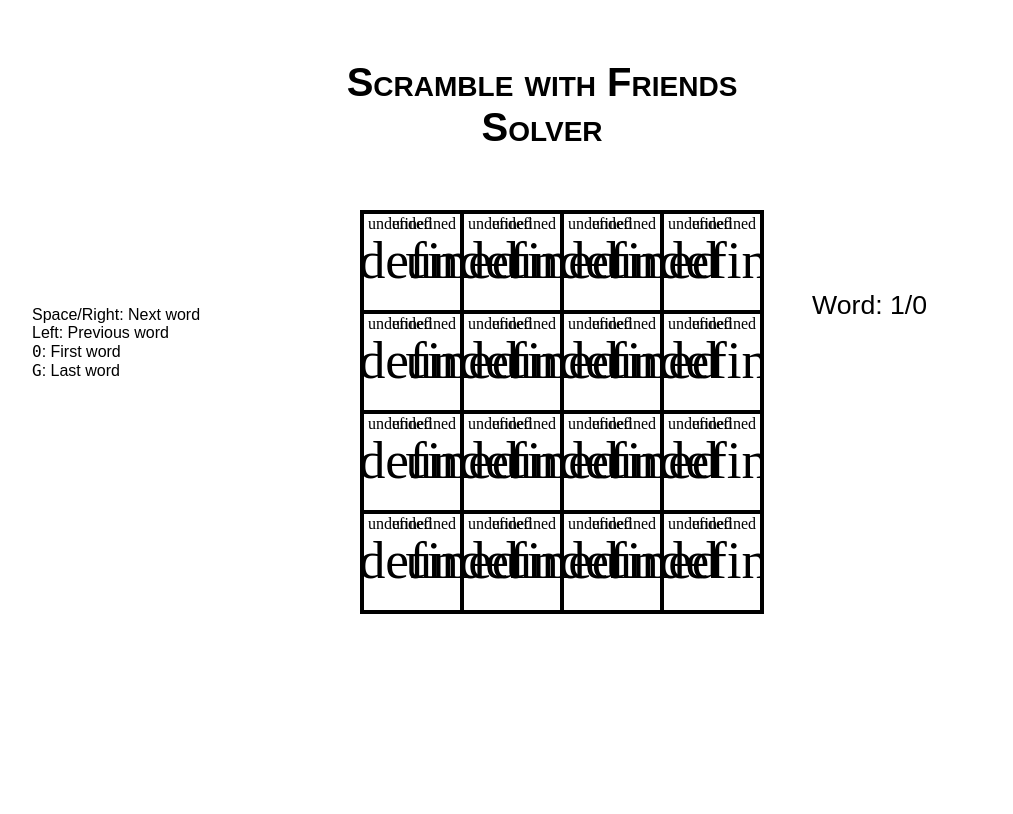
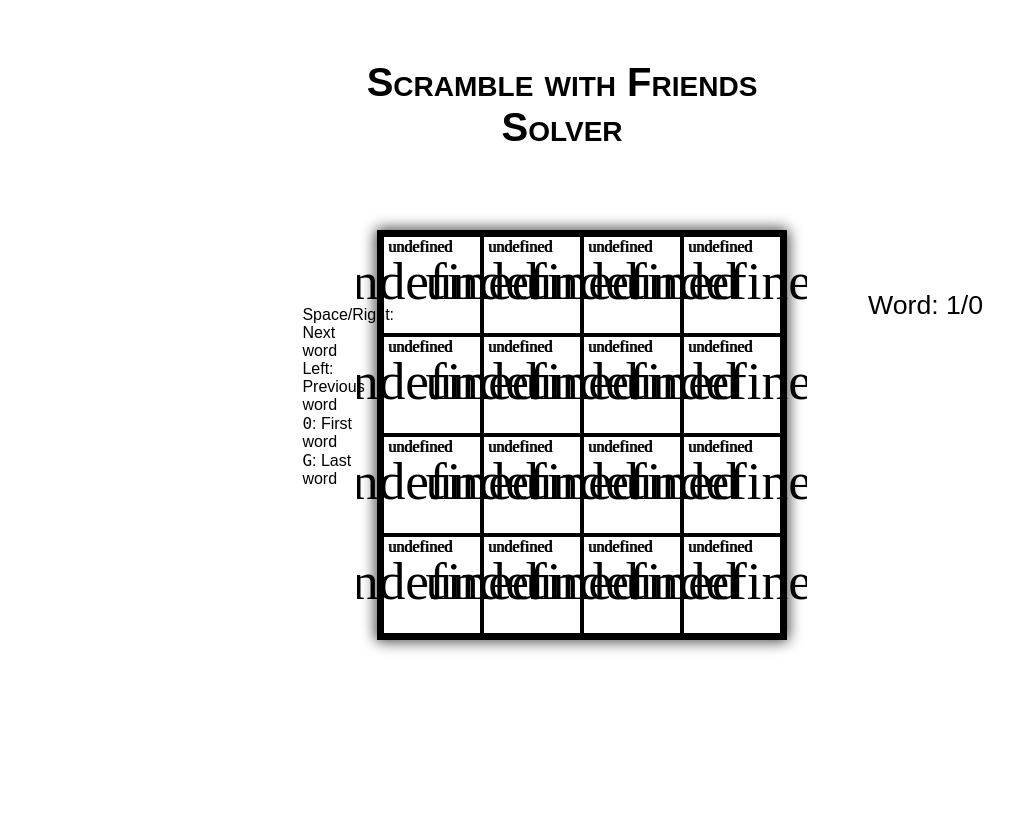
Before and after one commit to buntwo/scramble-solver-webapp, a Flask app: template templates/viewer.html in a window 1280 px wide; the page is wider, and only the part inside the window is pictured. Shown: that part, without its empty margins (78-1091 px from the left). Before the commit the page ends 614 px from the top of that part, so only its background shows below. Run offline with Flask 2, Linux system fonts and the light colour scheme; the template is opened without the code that fills it, so the values that code supplies are empty.

Commit message:
Added drop shadow to viewer

```diff
--- a/static/base.css
+++ b/static/base.css
@@ -1,14 +1,14 @@
 body {
     font-family: Cantarell, Ubuntu, sans-serif;
     margin: 0;
-    padding-left: 400px;    /* LC fullwidth */
-    padding-right: 490px;   /* RC fullwidth + CC padding */
-    min-width: 440px;       /* LC fullwidth + CC padding */
+    padding-left: 30%;    /* LC fullwidth */
+    padding-right: 30%;   /* RC fullwidth + CC padding */
+    min-width: 30%;       /* LC fullwidth + CC padding */
 }
 
 #header, #footer {
-    margin-left: -400px;    /* LC fullwidth */
-    margin-right: -390px;   /* RC fullwidth + CC padding */
+    margin-left: -30%;    /* LC fullwidth */
+    margin-right: -30%;   /* RC fullwidth + CC padding */
 }
 
 .column {
@@ -23,14 +23,14 @@
 }
 
 #left {
-    width: 380px;           /* LC width */
+    width: 30%;           /* LC width */
     padding: 60px 10px 0 10px;        /* LC padding */
-    right: 440px;           /* LC fullwidth + CC padding */
+    right: 30%;           /* LC fullwidth + CC padding */
     margin-left: -100%;
 }
 
 #right {
-    width: 330px;           /* RC width */
+    width: 30%;           /* RC width */
     padding: 60px 10px 0 10px;        /* RC padding */
     margin-right: -100%;
 }
--- a/static/viewer.css
+++ b/static/viewer.css
@@ -22,3 +22,6 @@
 #controls>ul {
     list-style-type: none;
 }
+
+#viewer {
+}
--- a/templates/viewer.html
+++ b/templates/viewer.html
@@ -14,6 +14,9 @@
     board[index] = 'Qu';
 }
 var wordNum = 0; // index into words
+var START = 25;
+var END = 425;
+var WIDTH = 100;
 
 // draw grid and letters
 function drawBg(ctx) {
@@ -22,11 +25,11 @@
     ctx.lineWidth = 4;
     ctx.lineCap = 'square';
     ctx.beginPath();
-    for (var i = 2; i <= 402; i += 100) {
-        ctx.moveTo(2, i);
-        ctx.lineTo(402, i);
-        ctx.moveTo(i, 2);
-        ctx.lineTo(i, 402);
+    for (var i = START; i <= END; i += WIDTH) {
+        ctx.moveTo(START, i);
+        ctx.lineTo(END, i);
+        ctx.moveTo(i, START);
+        ctx.lineTo(i, END);
 
     }
     ctx.stroke();
@@ -39,7 +42,7 @@
     ctx.textBaseline = 'middle';
     for (i = 0; i < 4; ++i) {
         for (var j = 0; j < 4; ++j) {
-            ctx.fillText(board[4*i + j], 52 + 100*j, 54 + 100*i);
+            ctx.fillText(board[4*i + j], WIDTH/2 + START +  + WIDTH*j, WIDTH/2 + START + WIDTH*i);
         }
     }
 
@@ -49,7 +52,7 @@
     ctx.textBaseline = 'top';
     for (i = 0; i < 4; ++i) {
         for (var j = 0; j < 4; ++j) {
-            ctx.fillText(mults[4*i + j], 8 + 100*j, 7 + 100*i);
+            ctx.fillText(mults[4*i + j], 6 + START + WIDTH*j, 5 + START + WIDTH*i);
         }
     }
 
@@ -58,7 +61,7 @@
     ctx.textBaseline = 'top';
     for (i = 0; i < 4; ++i) {
         for (var j = 0; j < 4; ++j) {
-            ctx.fillText(LETTER_VALS[boardL[4*i + j]], 96 + 100*j, 7 + 100*i);
+            ctx.fillText(LETTER_VALS[boardL[4*i + j]], WIDTH*(j + 1) - 4, 5 + START + WIDTH*i);
         }
     }
 
@@ -72,10 +75,10 @@
     ctx.globalCompositeOperation = 'destination-over';
     // green starting square
     ctx.fillStyle = '#00FF00';
-    ctx.fillRect(4 + 100 * col(path[0]), 4 + 100 * row(path[0]), 96, 96);
+    ctx.fillRect(START + 2 + WIDTH * col(path[0]), START + 2 + WIDTH * row(path[0]), WIDTH - 4, WIDTH - 4);
     // red ending square
     ctx.fillStyle = '#FF0000';
-    ctx.fillRect(4 + 100 * col(path[path.length - 1]), 4 + 100 * row(path[path.length - 1]), 96, 96);
+    ctx.fillRect(START + 2 + WIDTH * col(path[path.length - 1]), START + 2 + WIDTH * row(path[path.length - 1]), WIDTH - 4, WIDTH - 4);
     // restore gCO
     ctx.globalCompositeOperation = 'source-over';
 
@@ -86,8 +89,8 @@
     for (var i = 0; i < path.length - 1; ++i) {
         from = path[i];
         to = path[i + 1];
-        ctx.moveTo(52 + 100 * col(from), 52 + 100 * row(from));
-        ctx.lineTo(52 + 100 * col(to), 52 + 100 * row(to));
+        ctx.moveTo(START + 2 + WIDTH/2 + WIDTH * col(from), START + 2 + WIDTH/2 + WIDTH * row(from));
+        ctx.lineTo(START + 2 + WIDTH/2 + WIDTH * col(to), START + 2 + WIDTH/2 + WIDTH * row(to));
     }
     ctx.stroke();
     ctx.closePath();
@@ -97,7 +100,7 @@
     ctx.textAlign = 'center';
     ctx.textBaseline = 'middle';
     ctx.fillStyle = '#000';
-    ctx.fillText(word.word.toUpperCase() + ' ' + word.score, 200, 460);
+    ctx.fillText(word.word.toUpperCase() + ' ' + word.score, 225, 485);
     $('#wordNum').text(wordNum + 1);
 }
 
@@ -110,7 +113,8 @@
 }
 
 function redraw(ctx) {
-    ctx.clearRect(0,0,404,550);
+    ctx.clearRect(START - 2,START - 2, WIDTH*4 + 4,WIDTH*4 + 4);
+    ctx.clearRect(0,450,450,560);
     drawBg(ctx);
     drawWord(ctx);
 }
@@ -119,6 +123,16 @@
 $(function() {
     var canvas = document.getElementById('viewer');
     var ctx = canvas.getContext('2d');
+
+    // draw shadow
+    ctx.shadowColor = '#000';
+    ctx.shadowOffsetX = 0;
+    ctx.shadowOffsetY = 0;
+    ctx.shadowBlur = 15;
+    ctx.lineWidth = 10;
+    ctx.strokeRect(25,25,400,400);
+    ctx.shadowColor = 'rgba(0,0,0,0)';
+    ctx.shadowBlur = 0;
 
     redraw(ctx);
 
@@ -144,7 +158,7 @@
 {% endblock %}
 {% block content %}
 <div class="column" id="center">
-<canvas id="viewer" width="404px" height="550px">
+<canvas id="viewer" width="450px" height="600px">
     Oh no, your browser doesn't support canvas!
 </canvas>
 </div>
```
